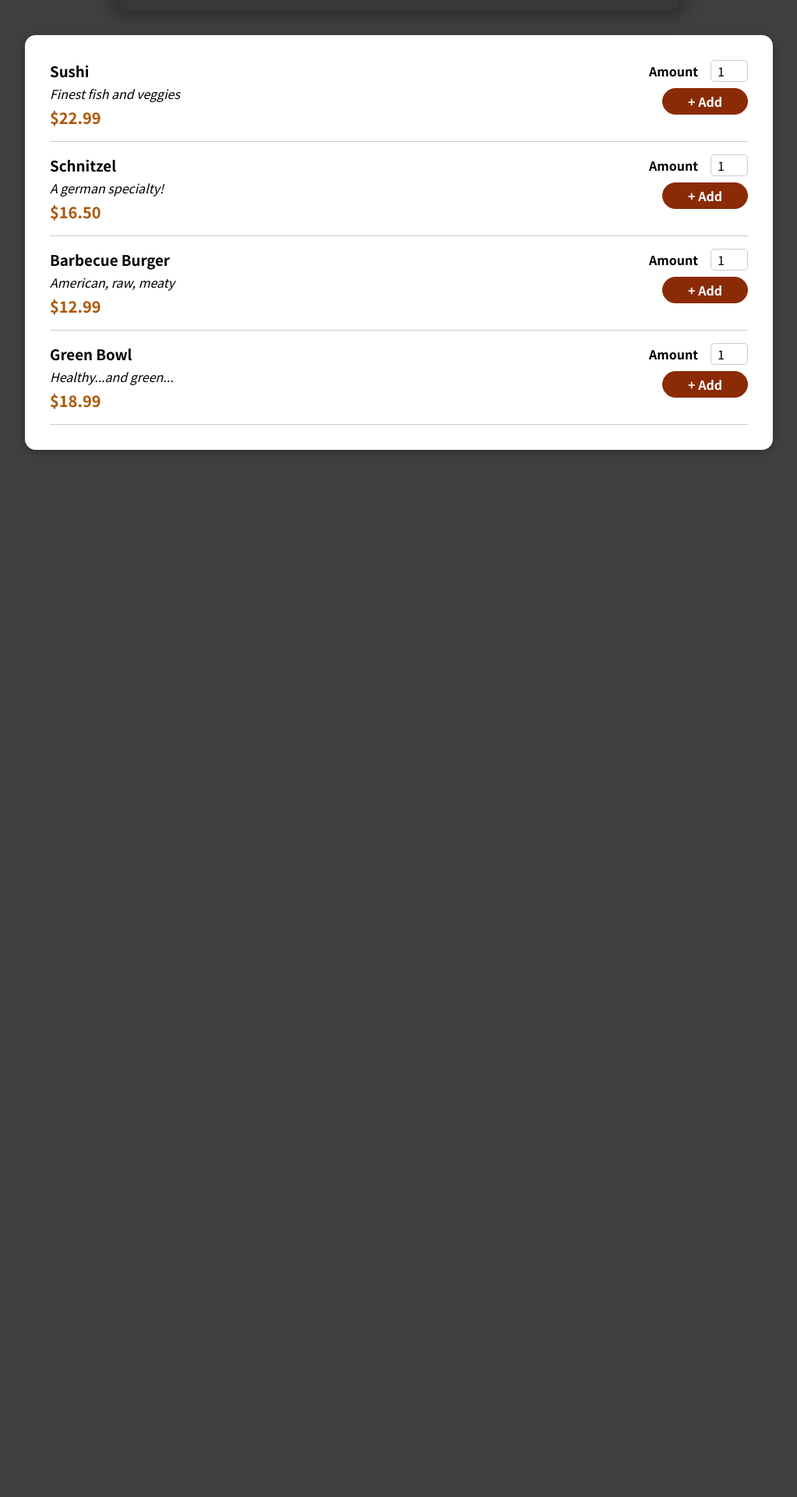
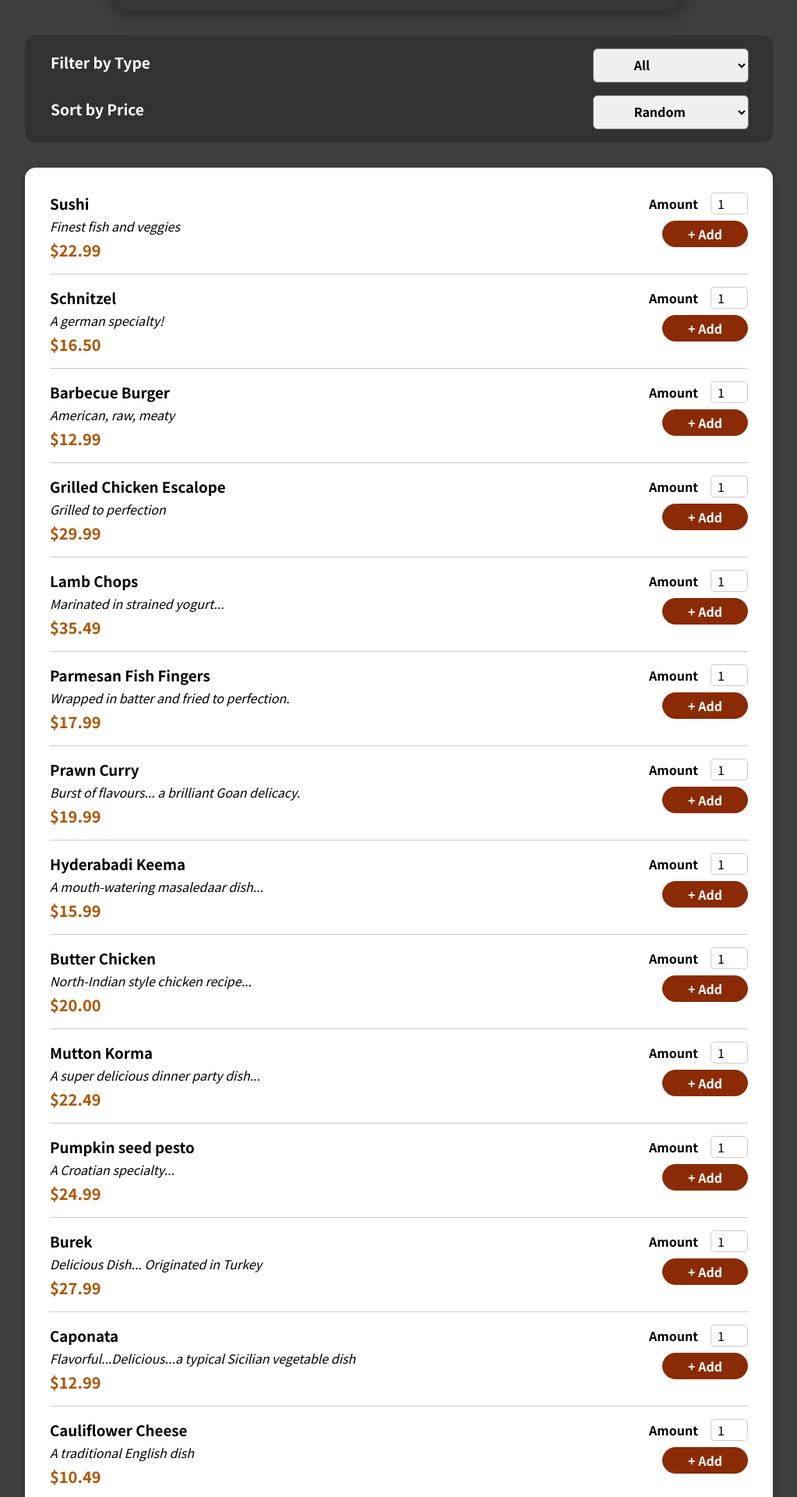
Before and after one commit to Satyen-Sen/Zaloto, a React (Create React App) app: page / in a window 1280 px wide. Shown: the part 460-2380 px from the top of the page at 78% size, without its empty margins (128-1151 px from the left). Before the commit the page ends 1069 px from the top, so only its background shows below. Built offline with nearby package versions, Linux system fonts and the light colour scheme.

Commit message:
filter component added

```diff
--- a/src/components/Meals/AvailableMeals.js
+++ b/src/components/Meals/AvailableMeals.js
@@ -4,29 +4,146 @@ import classes from './AvailableMeals.module.css';
 
 const DUMMY_MEALS = [
   {
-    id: 'm1',
+    id: '01',
     name: 'Sushi',
     description: 'Finest fish and veggies',
     price: 22.99,
+    category: 'Non-Veg',
   },
   {
-    id: 'm2',
+    id: '02',
     name: 'Schnitzel',
     description: 'A german specialty!',
     price: 16.5,
+    category: 'Non-Veg',
   },
   {
-    id: 'm3',
+    id: '03',
     name: 'Barbecue Burger',
     description: 'American, raw, meaty',
     price: 12.99,
+    category: 'Non-Veg',
   },
   {
-    id: 'm4',
+    id: '04',
+    name: 'Grilled Chicken Escalope',
+    description: 'Grilled to perfection',
+    price: 29.99,
+    category: 'Non-Veg',
+  },
+  {
+    id: '05',
+    name: 'Lamb Chops',
+    description: 'Marinated in strained yogurt...',
+    price: 35.49,
+    category: 'Non-Veg',
+  },
+  {
+    id: '06',
+    name: 'Parmesan Fish Fingers',
+    description: 'Wrapped in batter and fried to perfection.',
+    price: 17.99,
+    category: 'Non-Veg',
+  },
+  {
+    id: '07',
+    name: 'Prawn Curry',
+    description: 'Burst of flavours... a brilliant Goan delicacy.',
+    price: 19.99,
+    category: 'Non-Veg',
+  },
+  {
+    id: '08',
+    name: 'Hyderabadi Keema',
+    description: 'A mouth-watering masaledaar dish...',
+    price: 15.99,
+    category: 'Non-Veg',
+  },
+  {
+    id: '09',
+    name: 'Butter Chicken',
+    description: 'North-Indian style chicken recipe...',
+    price: 20.00,
+    category: 'Non-Veg',
+  },
+  {
+    id: '10',
+    name: 'Mutton Korma',
+    description: 'A super delicious dinner party dish...',
+    price: 22.49,
+    category: 'Non-Veg',
+  },
+  {
+    id: '11',
+    name: 'Pumpkin seed pesto',
+    description: 'A Croatian specialty...',
+    price: 24.99,
+    category: 'Veg',
+  },
+  {
+    id: '12',
+    name: 'Burek',
+    description: 'Delicious Dish... Originated in Turkey',
+    price: 27.99,
+    category: 'Veg',
+  },
+  {
+    id: '13',
+    name: 'Caponata',
+    description: 'Flavorful...Delicious...a typical Sicilian vegetable dish',
+    price: 12.99,
+    category: 'Veg',
+  },
+  {
+    id: '14',
+    name: 'Cauliflower Cheese',
+    description: 'A traditional English dish',
+    price: 10.49,
+    category: 'Veg',
+  },
+  {
+    id: '15',
+    name: 'Stamppot',
+    description: 'Ancestral Dutch flavour',
+    price: 13.99,
+    category: 'Veg',
+  },
+  {
+    id: '16',
+    name: 'Gemista',
+    description: 'A typical summer dish... Originated from Greece',
+    price: 15.99,
+    category: 'Veg',
+  },
+  {
+    id: '17',
+    name: 'Parmigiana Di Melanzane',
+    description: 'A vegetable casserole... traditionally from southern Italy',
+    price: 17.99,
+    category: 'Veg',
+  },
+  {
+    id: '18',
+    name: 'Ratatouille',
+    description: 'A colorful Provençal vegetable ragout',
+    price: 14.49,
+    category: 'Veg',
+  },
+  {
+    id: '19',
+    name: 'Cheesy Spaetzle',
+    description: 'Made with vegan cheese and onions...originated from Germany',
+    price: 19.99,
+    category: 'Veg',
+  },
+  {
+    id: '20',
     name: 'Green Bowl',
     description: 'Healthy...and green...',
     price: 18.99,
+    category: 'Veg',
   },
+
 ];
 
 const AvailableMeals = () => {
@@ -37,6 +154,7 @@ const AvailableMeals = () => {
       name={meal.name}
       description={meal.description}
       price={meal.price}
+      category={meal.category}
     />
   ));
 
--- a/src/components/Meals/Meals.js
+++ b/src/components/Meals/Meals.js
@@ -1,12 +1,15 @@
 import { Fragment } from 'react';
+import React, {useState} from 'react';
 
 import MealsSummary from './MealsSummary';
 import AvailableMeals from './AvailableMeals';
+import MealsFilter from './MealsFilter';
 
-const Meals = () => {
+const Meals = (props) => {
   return (
     <Fragment>
       <MealsSummary />
+      <MealsFilter/>
       <AvailableMeals />
     </Fragment>
   );
--- /dev/null
+++ b/src/components/Meals/MealsFilter.css
@@ -0,0 +1,33 @@
+.expenses-filter {
+    max-width: 60rem;
+    width: 90%;
+    margin: 2rem auto;
+    background-color: #323232;
+    border-radius: 14px;
+    padding: 1rem;
+    color: white;
+    padding: 1px 1px;
+  }
+
+  .expenses-filter__control {
+    display: flex;
+    align-items: center;
+    justify-content: space-between;
+    max-width: 60rem;
+    width: 93.5%;
+    margin: 1rem 2rem;
+  }
+
+  .expenses-filter label {
+    font-weight: bold;
+    font-size: larger;
+    margin-bottom: 0.5rem;
+  }
+
+  .expenses-filter select {
+    font: inherit;
+    padding: 0.5rem 3rem;
+    width: 200px;
+    font-weight: bold;
+    border-radius: 6px;
+  }
--- /dev/null
+++ b/src/components/Meals/MealsFilter.js
@@ -0,0 +1,33 @@
+import React from "react";
+import "./MealsFilter.css";
+
+function MealsFilter(props) {
+    const dropdownChangeHandler = (event) => {
+        props.onChangeFilter(event.target.value);
+    };
+
+    return (
+        <div className='expenses-filter'>
+            <div className='expenses-filter__control'>
+                <label>Filter by Type</label>
+                <select value={props.selected} onChange={dropdownChangeHandler}>
+                    <option value='All'>All</option>
+                    <option value='Veg'>Vegetarian</option>
+                    <option value='NonVeg'>Non Vegetarian</option>
+                </select>
+            </div>
+
+            <div className='expenses-filter__control'>
+                <label>Sort by Price</label>
+                <select value={props.selected} onChange={dropdownChangeHandler}>
+                    <option value='Random'>Random</option>
+                    <option value='LH'>Low to High</option>
+                    <option value='HL'>High to Low</option>
+                </select>
+            </div>
+
+        </div>
+    );
+};
+
+export default MealsFilter;
```
